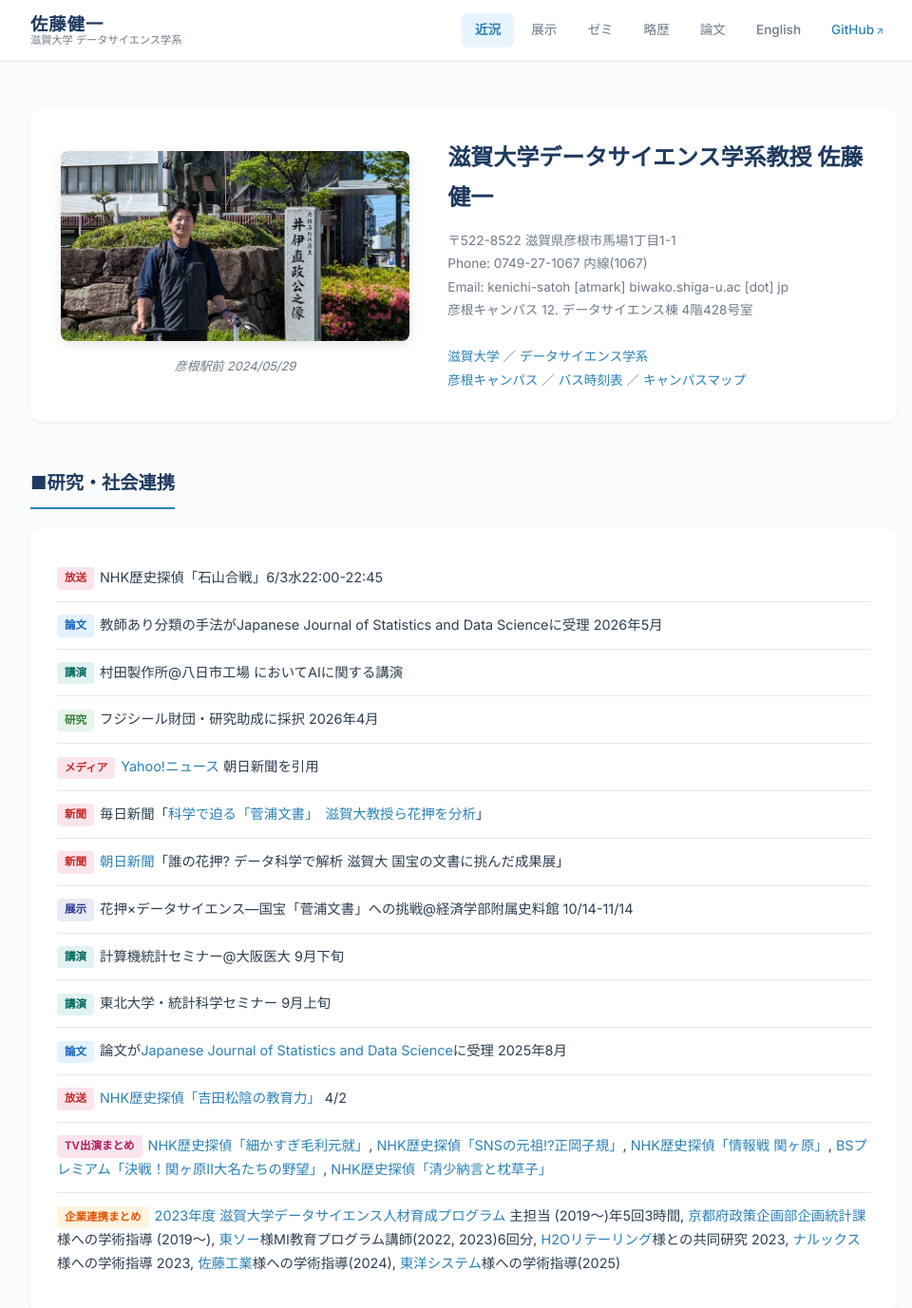
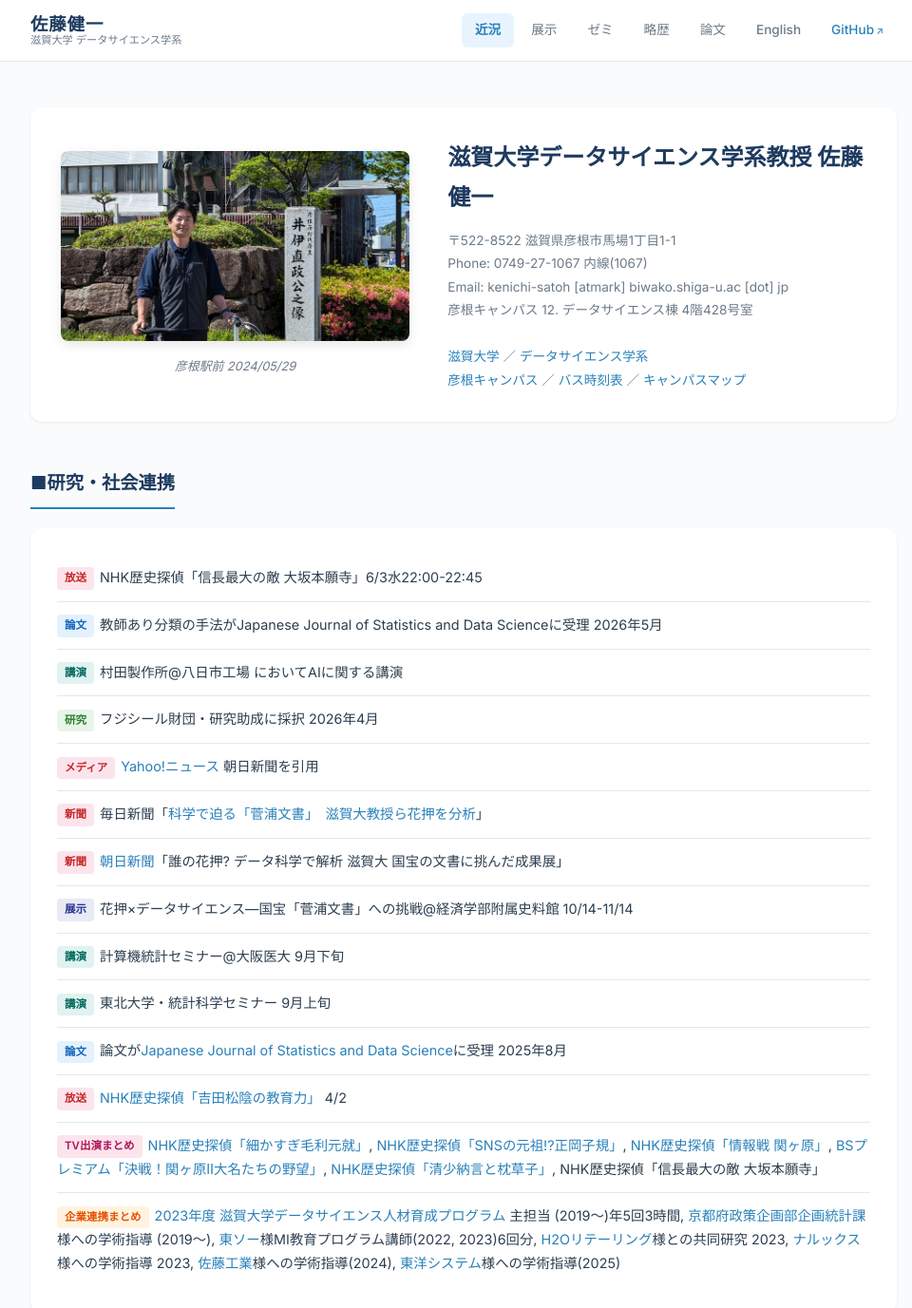
Before and after one commit to ksatohds/ksatohds.github.io, a Jekyll site: the page built from index.md, in a window 1280 px wide and 1400 px high. Shown: the top 1377 px of the window at 95% size, without its empty margins (152-1112 px from the left). Built offline with Jekyll 4.4.1, drawn with Linux system fonts in a browser that asks for light colours.

Commit message:
20260519 rename NHK history detective episode and add to TV list
Co-Authored-By: Claude Opus 4.6 (1M context) <noreply@anthropic.com>

```diff
--- a/index.md
+++ b/index.md
@@ -29,7 +29,7 @@ title: 近況
   <h2 class="section-title">■研究・社会連携</h2>
   <div class="card">
     <ul class="news-list">
-      <li><span class="news-tag media">放送</span>NHK歴史探偵「石山合戦」6/3水22:00-22:45</li>
+      <li><span class="news-tag media">放送</span>NHK歴史探偵「信長最大の敵 大坂本願寺」6/3水22:00-22:45</li>
       <li><span class="news-tag paper">論文</span>教師あり分類の手法がJapanese Journal of Statistics and Data Scienceに受理 2026年5月</li>
       <li><span class="news-tag talk">講演</span>村田製作所@八日市工場 においてAIに関する講演</li>
       <li><span class="news-tag research">研究</span>フジシール財団・研究助成に採択 2026年4月</li>
@@ -41,7 +41,7 @@ title: 近況
       <li><span class="news-tag talk">講演</span>東北大学・統計科学セミナー 9月上旬</li>
       <li><span class="news-tag paper">論文</span>論文が<a href="https://doi.org/10.1007/s42081-025-00314-0">Japanese Journal of Statistics and Data Science</a>に受理 2025年8月</li>
       <li><span class="news-tag media">放送</span><a href="https://www.nhk.jp/p/rekishi-tantei/ts/VR22V15XWL/episode/te/2Z7QR3WJWG/">NHK歴史探偵「吉田松陰の教育力」</a> 4/2</li>
-      <li><span class="news-tag tv">TV出演まとめ</span><a href="https://www.nhk-ondemand.jp/goods/G2021114244SA000/">NHK歴史探偵「細かすぎ毛利元就」</a>, <a href="https://www.nhk-ondemand.jp/goods/G2022123781SA000/?np_banID=top_nw_m_123781">NHK歴史探偵「SNSの元祖!?正岡子規」</a>, <a href="https://www.nhk.jp/p/rekishi-tantei/ts/VR22V15XWL/episode/te/85NPJ89265/">NHK歴史探偵「情報戦 関ヶ原」</a>, <a href="https://www.nhk-ondemand.jp/goods/G2023126003SA000/">BSプレミアム「決戦！関ヶ原Ⅱ大名たちの野望」</a>, <a href="https://www.nhk.jp/p/rekishi-tantei/ts/VR22V15XWL/episode/te/6XVLZRRX8Q/">NHK歴史探偵「清少納言と枕草子」</a></li>
+      <li><span class="news-tag tv">TV出演まとめ</span><a href="https://www.nhk-ondemand.jp/goods/G2021114244SA000/">NHK歴史探偵「細かすぎ毛利元就」</a>, <a href="https://www.nhk-ondemand.jp/goods/G2022123781SA000/?np_banID=top_nw_m_123781">NHK歴史探偵「SNSの元祖!?正岡子規」</a>, <a href="https://www.nhk.jp/p/rekishi-tantei/ts/VR22V15XWL/episode/te/85NPJ89265/">NHK歴史探偵「情報戦 関ヶ原」</a>, <a href="https://www.nhk-ondemand.jp/goods/G2023126003SA000/">BSプレミアム「決戦！関ヶ原Ⅱ大名たちの野望」</a>, <a href="https://www.nhk.jp/p/rekishi-tantei/ts/VR22V15XWL/episode/te/6XVLZRRX8Q/">NHK歴史探偵「清少納言と枕草子」</a>, NHK歴史探偵「信長最大の敵 大坂本願寺」</li>
       <li><span class="news-tag collab">企業連携まとめ</span><a href="http://ohmi-dsi.jp/program/">2023年度 滋賀大学データサイエンス人材育成プログラム</a> 主担当 (2019〜)年5回3時間, <a href="http://www.pref.kyoto.jp/info/gyosei/soshiki/026/index.html">京都府政策企画部企画統計課</a>様への学術指導 (2019〜), <a href="https://www.tosoh.co.jp/">東ソー</a>様MI教育プログラム講師(2022, 2023)6回分, <a href="https://www.h2o-retailing.co.jp/ja/index.html">H2Oリテーリング</a>様との共同研究 2023, <a href="https://www.nalux.co.jp/">ナルックス</a>様への学術指導 2023, <a href="https://www.satokogyo.co.jp/">佐藤工業</a>様への学術指導(2024), <a href="https://toyo-system.co.jp/">東洋システム</a>様への学術指導(2025)</li>
     </ul>
   </div>
```
